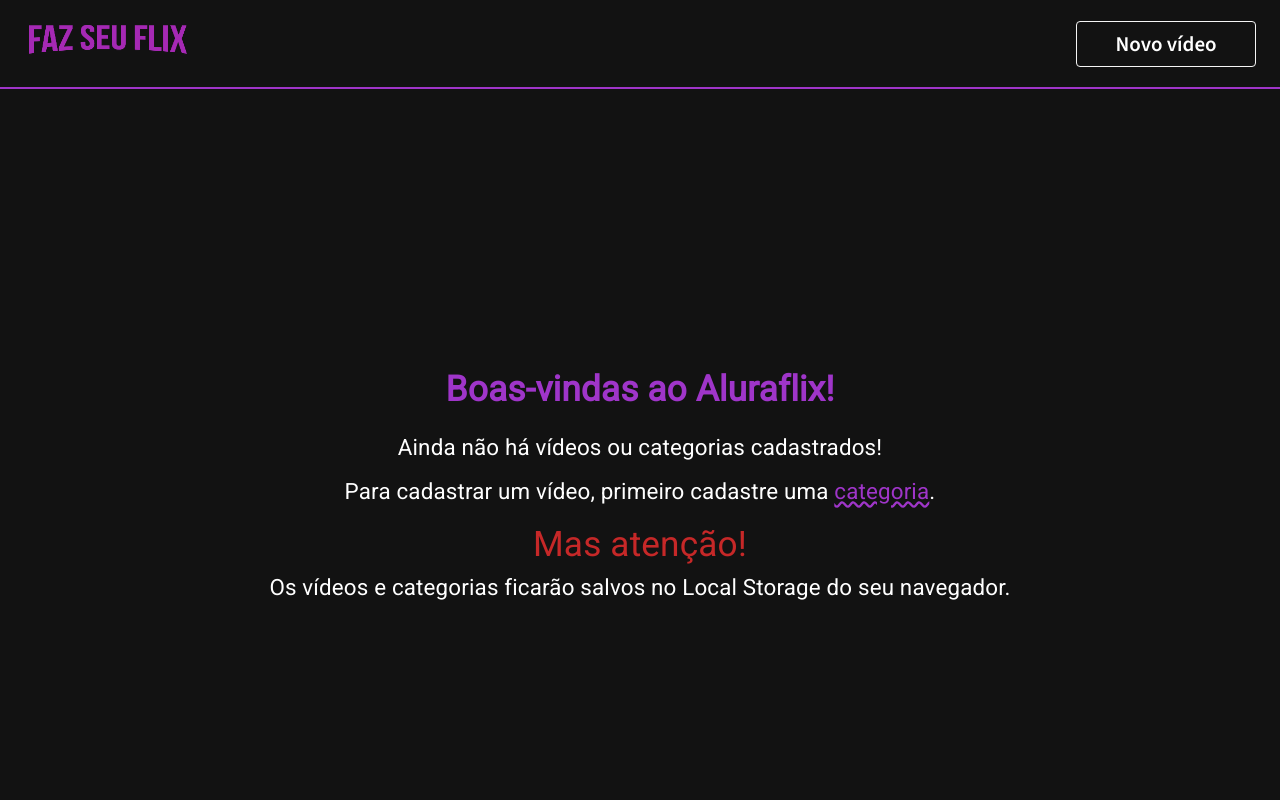
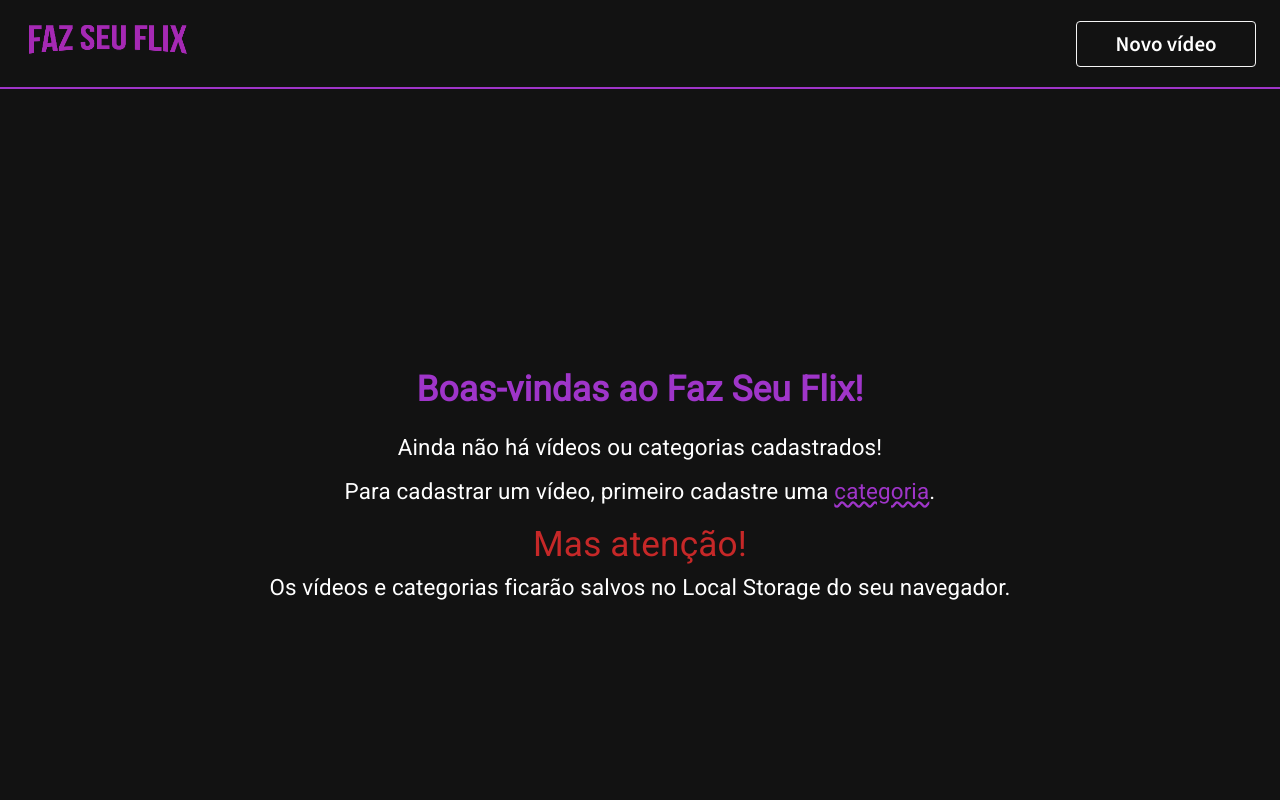
Before and after one commit to lettyviana/challenge-one-aluraflix-t5, a React (Vite) app: page / in a window 1280 px wide. Shown: the top 800 px of the page. Built offline with nearby package versions, Linux system fonts and the light colour scheme.

Commit message:
ajuste página inicial

```diff
--- a/src/components/PaginaInicial/index.jsx
+++ b/src/components/PaginaInicial/index.jsx
@@ -6,7 +6,7 @@ export const PaginaInicialZerada = () => {
     <>
       <div className={styles.paginaInicial}>
         <div className={styles.containerPaginaInicial}>
-          <h2>Boas-vindas ao Aluraflix!</h2>
+          <h2>Boas-vindas ao Faz Seu Flix!</h2>
           <p>Ainda não há vídeos ou categorias cadastrados!</p>
           <p>
             Para cadastrar um vídeo, primeiro cadastre uma <Link to={"/nova-categoria"}>categoria</Link>.
```
